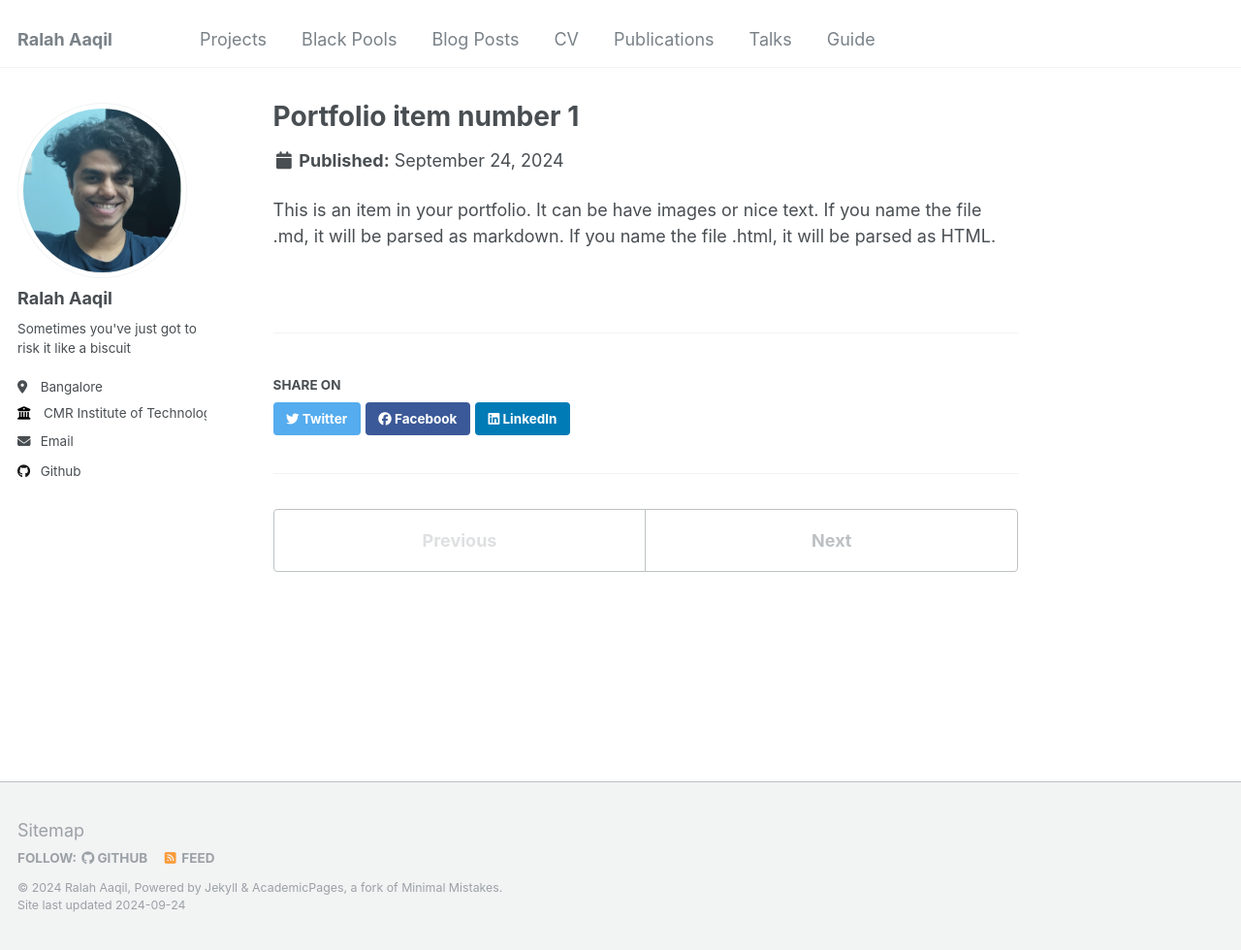
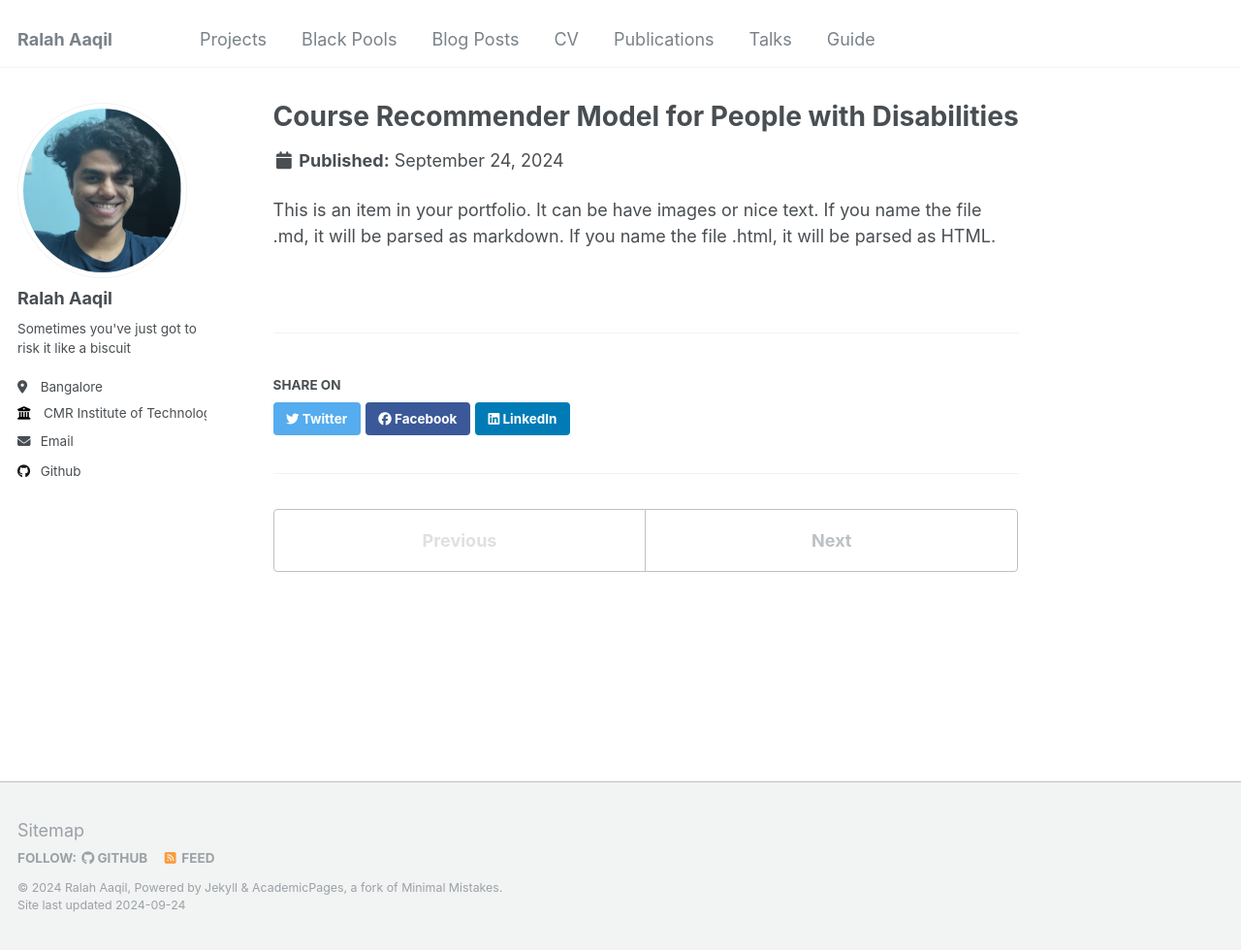
Before and after one commit to ralahaaqil/ralahaaqil.github.io, a Jekyll site: the page built from _portfolio/portfolio-1.md, in a window 1280 px wide and 980 px high. Shown: the whole window at 97% size. Built offline with Jekyll 4.4.1, drawn with Linux system fonts in a browser that asks for light colours.

Commit message:
Update portfolio-1.md
Adding title and description of project 1

```diff
--- a/_portfolio/portfolio-1.md
+++ b/_portfolio/portfolio-1.md
@@ -1,6 +1,6 @@
 ---
-title: "Portfolio item number 1"
-excerpt: "Short description of portfolio item number 1<br/><img src='/images/500x300.png'>"
+title: "Course Recommender Model for People with Disabilities"
+excerpt: "This project deals with a course recommendation model developed using reinforcement learning to improve the employability of people with disabilities.<br/><img src='/images/500x300.png'>"
 collection: portfolio
 ---
 
```
